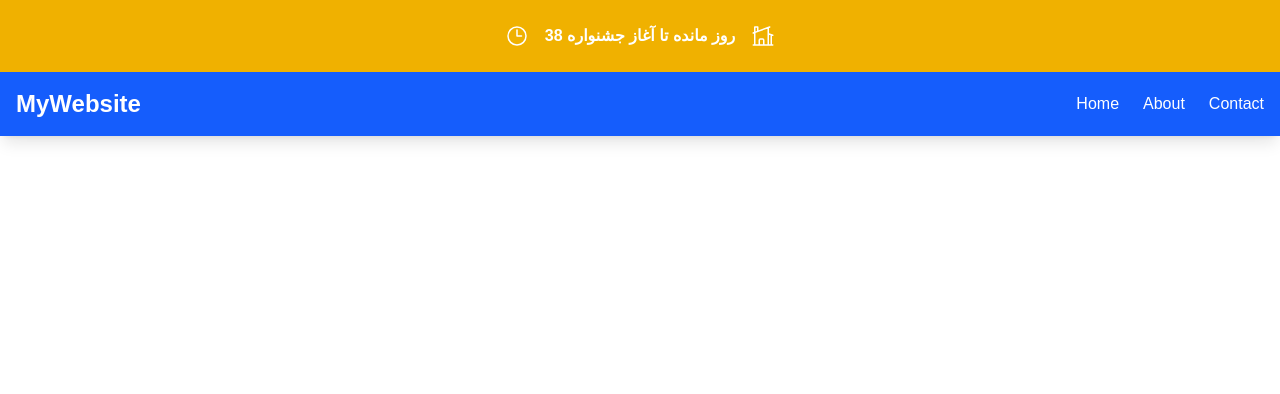
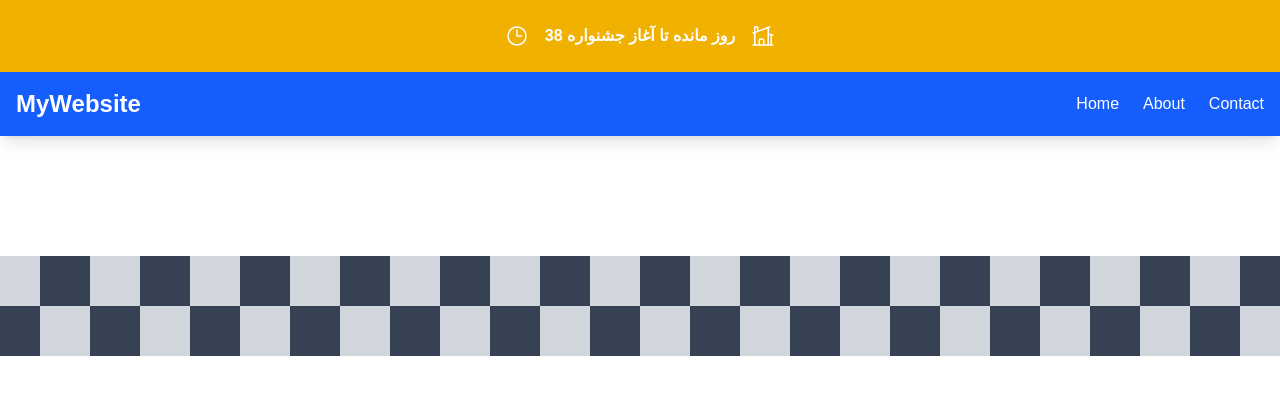
Before and after one commit to alireza10rezaei10/danaleague-front-end, a Next.js app: page / in a window 1280 px wide. Shown: the top 394 px of the page. Built offline with nearby package versions, Linux system fonts and the light colour scheme.

Commit message:
making chess ground component for finish line

```diff
--- a/app/page.js
+++ b/app/page.js
@@ -1,3 +1,5 @@
+import ChessGround from "@/components/ChessGround/ChessGround";
+
 export default function Home() {
   return (
     <div>
@@ -6,6 +8,7 @@ export default function Home() {
       <br />
       <br />
       <br />
+      <ChessGround />
       <br />
       <br />
       <br />
--- /dev/null
+++ b/components/ChessGround/ChessGround.jsx
@@ -0,0 +1,32 @@
+"use client";
+
+const ChessGround = () => {
+  // Calculate number of squares based on window width directly
+  const numberOfSquares =
+    Math.floor((window.innerWidth + window.outerWidth) / 50) + 1;
+
+  const colors = ["bg-gray-700", "bg-gray-300"];
+  const squares = Array.from({ length: numberOfSquares });
+
+  return (
+    <div className="w-full h-full flex justify-center items-center overflow-x-hidden">
+      <div>
+        {[0, 1].map((rowIndex) => (
+          <div key={rowIndex} className="flex w-max">
+            {squares.map((_, index) => {
+              const colorIndex = (index + rowIndex) % 2; // Alternate colors between rows
+              return (
+                <div
+                  key={index}
+                  className={`w-[50px] h-[50px] ${colors[colorIndex]}`}
+                />
+              );
+            })}
+          </div>
+        ))}
+      </div>
+    </div>
+  );
+};
+
+export default ChessGround;
```
